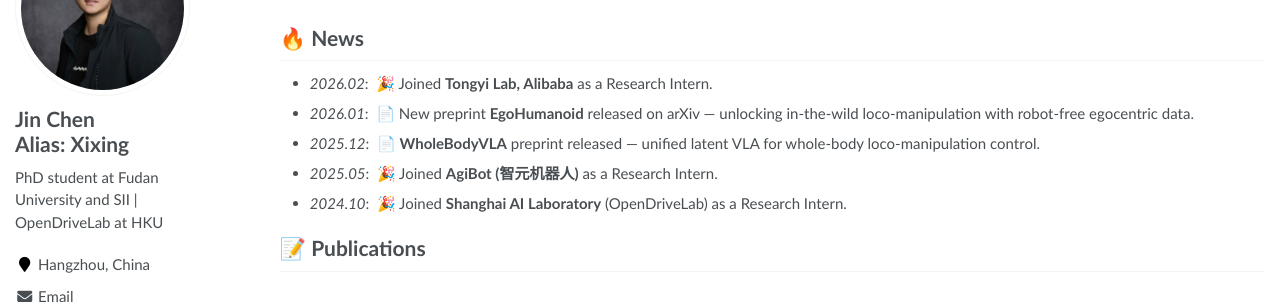
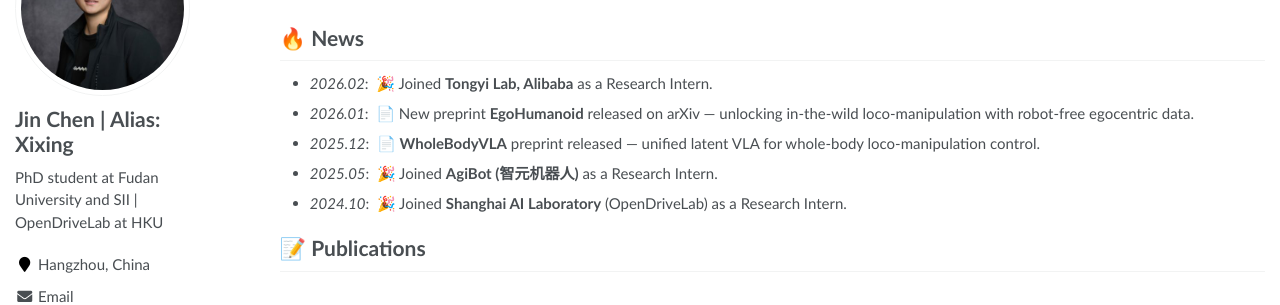
Before and after one commit to JinChen0056/jinchen0056.github.io, a Jekyll site: the page built from _pages/about.md, in a window 1280 px wide. Shown: the part 170-475 px from the top of the page. Built offline with Jekyll 4.4.1, drawn with Linux system fonts in a browser that asks for light colours.

```diff
--- a/_config.yml
+++ b/_config.yml
@@ -21,7 +21,7 @@ baidu_site_verification  :  # get baidu_site_verification from https://ziyuan.ba
 
 # Site Author
 author:
-  name             : "Jin Chen<br>Alias: Xixing"
+  name             : "Jin Chen | Alias: Xixing"
   avatar           : "images/profile.jpg"
   bio              : "PhD student at Fudan University and SII | OpenDriveLab at HKU"
   location         : "Hangzhou, China"
```
